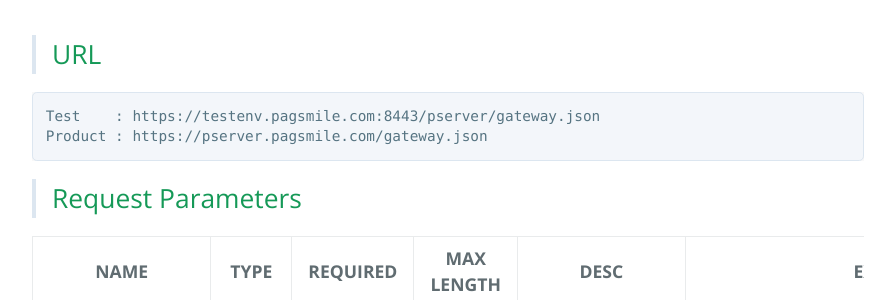
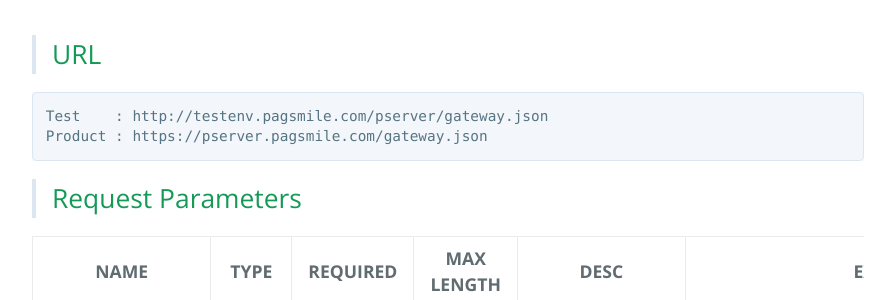
Before and after one commit to pagsmile/pagsmile.github.io, a Jekyll site: the page built from en/api/IntegratedInterface.md, in a window 1280 px wide and 900 px high, scrolled down 837 px. Shown: the part 152-452 px from the top of the window, without its empty margins (192-1087 px from the left). Built offline with Jekyll 4.4.1, drawn with Linux system fonts in a browser that asks for light colours; our own code applies the rules of GitHub Pages for plain Markdown files.

Commit message:
update test env url

```diff
--- a/en/api/IntegratedInterface.md
+++ b/en/api/IntegratedInterface.md
@@ -6,7 +6,7 @@
 
 >## URL
 
-    Test    : https://testenv.pagsmile.com:8443/pserver/gateway.json
+    Test    : http://testenv.pagsmile.com/pserver/gateway.json
     Product : https://pserver.pagsmile.com/gateway.json
 
 >## Request Parameters
@@ -84,4 +84,4 @@ CODE | DESC | REASON | SOLUTION
 
 >## demo
 
-SEE : [php demo](DemoPHP)
+SEE : [PHP Demo](DemoPHP)
```
